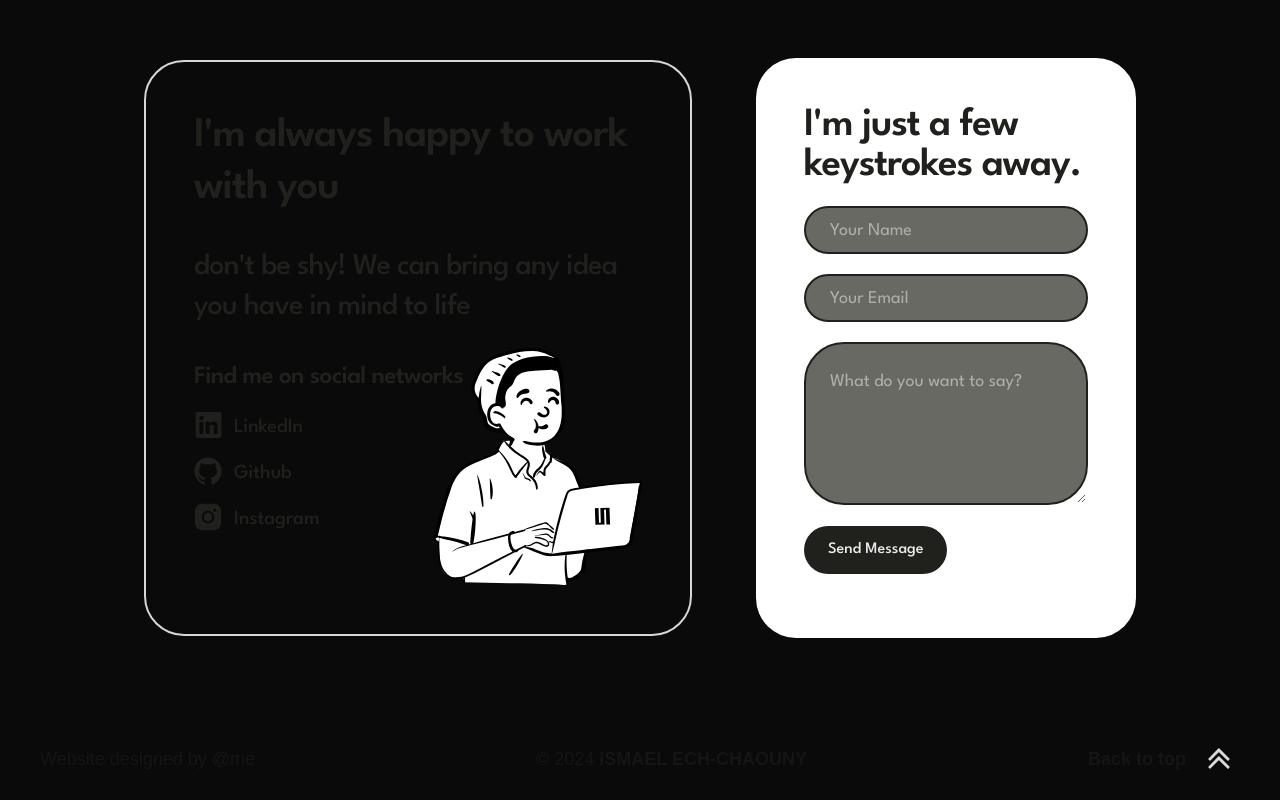
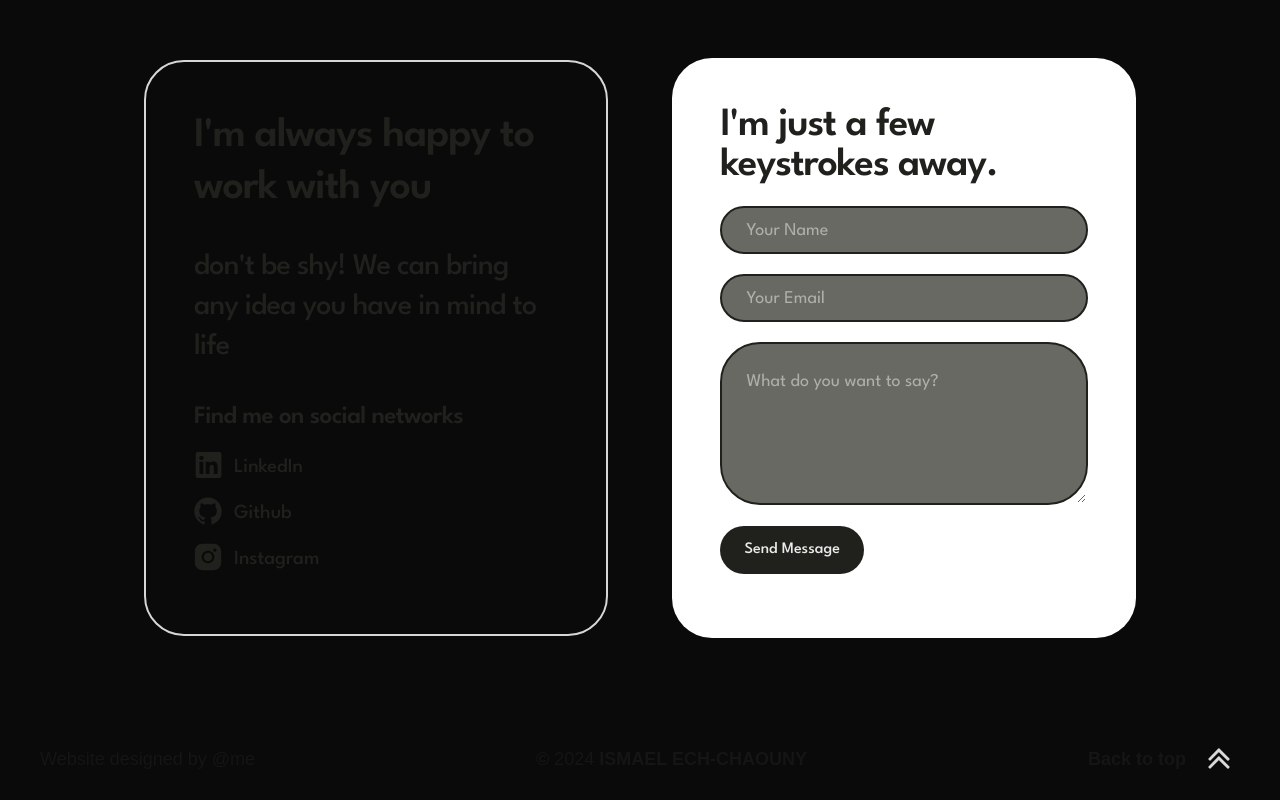
Before and after one commit to ech-chaouny/portfolio, a React (Vite) app: page / in a window 1280 px wide. Shown: the part 4413-5213 px from the top of the page. Built offline with nearby package versions, Linux system fonts and the light colour scheme; a web font is replaced by a local one.

Commit message:
add some toches

```diff
--- a/src/pages/Contact.jsx
+++ b/src/pages/Contact.jsx
@@ -58,7 +58,7 @@ const Contact = ({ isDarkMode }) => {
                 </span>
               </a>
             </div>
-            <ContactImage className="w-52" style={{ marginTop: "-3rem" }} />
+            {/* <ContactImage className="w-52" style={{ marginTop: "-3rem" }} /> */}
           </div>
         </div>
         {/* <div className="w-[555px] h-[580px] p-14 bg-tertiary rounded-[50px]">
```
